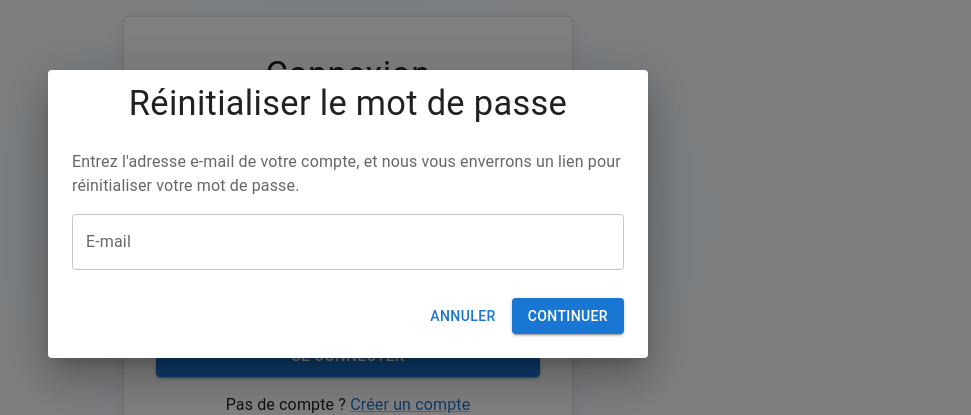
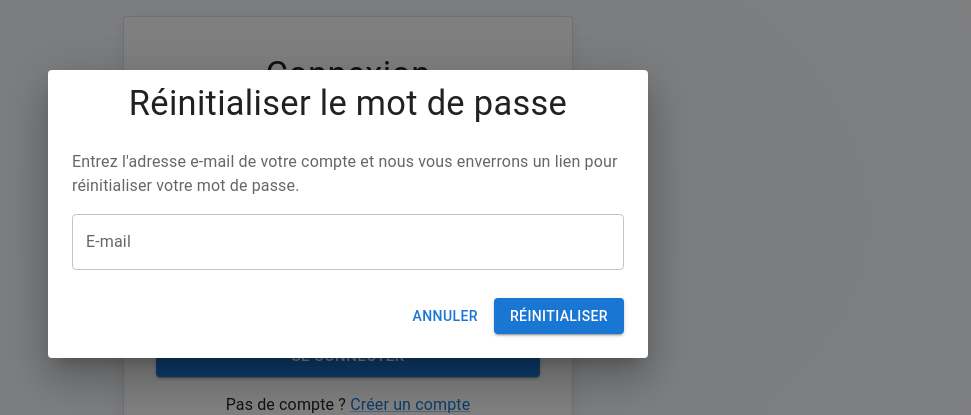
Before and after one commit to Marshall331/react-project, a React (Vite) app in the folder front/: page /login in a window 1280 px wide. Both pictures are taken after a click on the button "Mot de passe oublié ?". Shown: the part 186-601 px from the top of the page, without its empty margins (292-1263 px from the left). Built offline with nearby package versions, Linux system fonts and the light colour scheme.

Commit message:
Working on password reset

```diff
--- a/front/src/components/Auth/SignIn/ForgotPassword.jsx
+++ b/front/src/components/Auth/SignIn/ForgotPassword.jsx
@@ -7,18 +7,65 @@ import DialogContentText from '@mui/material/DialogContentText';
 import Typography from '@mui/material/Typography';
 import FormControl from '@mui/material/FormControl';
 import TextField from '@mui/material/TextField';
+import { useState } from 'react';
+import LoadingButton from '@mui/lab/LoadingButton';
 
 function ForgotPassword({ open, handleClose }) {
+
+  const [loading, setLoading] = useState(false);
+
+  const [emailError, setEmailError] = useState(false);
+  const [emailErrorMessage, setEmailErrorMessage] = useState('');
+
+  const handleSubmit = async (email) => {
+    setLoading(true)
+
+    console.log(email)
+
+    // const access = {
+    //   email,
+    // }
+
+    try {
+      // const response = await loginToApp(access)
+
+      // if (response.status === 200) {
+        // setLoading(false);
+        // setConnectionFailed(false);
+        // setConnectionFailedMessage('');
+
+        // login(rememberMe)
+      // }
+    } finally {
+      setLoading(false);
+    }
+  }
+
+  const validateInputs = () => {
+
+    const email = document.getElementById('emailReset').value;
+
+    let isValid = true;
+
+    if (!email || !/\S+@\S+\.\S+/.test(email)) {
+      setEmailError(true);
+      setEmailErrorMessage('Merci de saisir une adresse e-mail valide.');
+      isValid = false;
+    } else {
+      setEmailError(false);
+      setEmailErrorMessage('');
+    }
+
+    if (isValid) {
+      handleSubmit(email)
+    }
+  };
+
   return (
     <Dialog
       open={open}
       onClose={handleClose}
       PaperProps={{
-        component: 'form',
-        onSubmit: (event) => {
-          event.preventDefault();
-          handleClose();
-        },
         sx: { backgroundImage: 'none' },
       }}
     >
@@ -31,14 +78,14 @@ function ForgotPassword({ open, handleClose }) {
         sx={{ display: 'flex', flexDirection: 'column', gap: 2, width: '100%' }}
       >
         <DialogContentText>
-          Entrez l&apos;adresse e-mail de votre compte, et nous vous enverrons un lien pour
+          Entrez l&apos;adresse e-mail de votre compte et nous vous enverrons un lien pour
           réinitialiser votre mot de passe.
         </DialogContentText>
         <FormControl>
           <TextField
-            // error={emailError}
-            // helperText={emailErrorMessage}
-            id="email"
+            error={emailError}
+            helperText={emailErrorMessage}
+            id="emailReset"
             type="email"
             name="email"
             label="E-mail"
@@ -52,9 +99,16 @@ function ForgotPassword({ open, handleClose }) {
       </DialogContent>
       <DialogActions sx={{ pb: 3, px: 3 }}>
         <Button onClick={handleClose}>Annuler</Button>
-        <Button variant="contained" type="submit">
-          Continuer
-        </Button>
+        <LoadingButton
+            type='submit'
+            color="primary"
+            onClick={validateInputs}
+            loading={loading}
+            variant="contained"
+            size='medium'
+          >
+            Réinitialiser
+          </LoadingButton>
       </DialogActions>
     </Dialog>
   );
```
